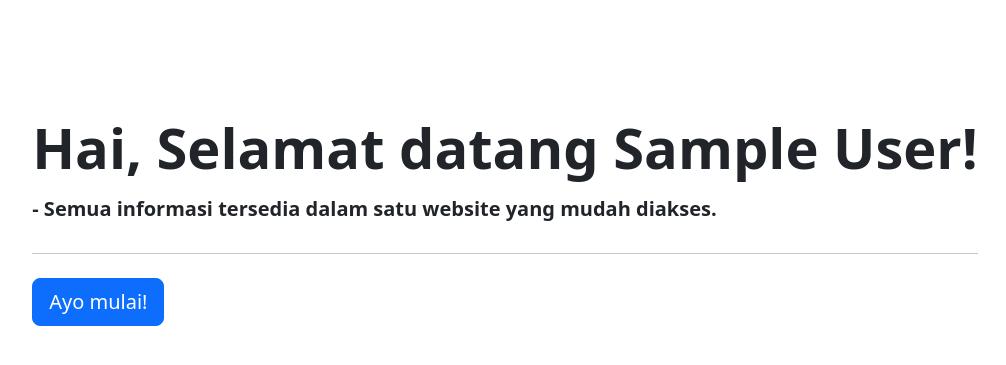
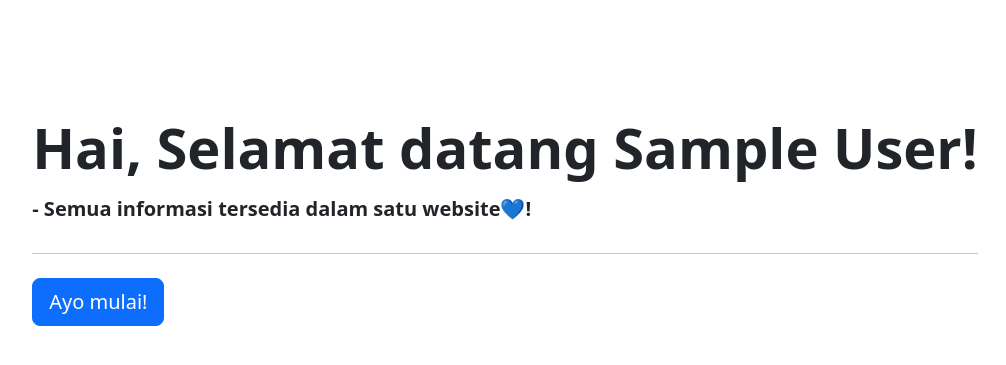
Before and after one commit to lawateko/webtid, a PHP site: page / in a window 1280 px wide. Shown: the part 162-527 px from the top of the page, without its empty margins (135-1141 px from the left). Run offline with PHP 8.4, Linux system fonts and the light colour scheme; the visitor is signed in with stand-in values (Sample User, id 1).

Commit message:
mengubah sedikit pada bagian jumbotron

```diff
--- a/content/home.php
+++ b/content/home.php
@@ -6,7 +6,7 @@ $role = isset($_SESSION["user_role"]) ? $_SESSION["user_role"] : "";
 <div class="centered-jumbo lh-lg">
     <div class="jumbotron">
         <h1 class="display-4 fw-bold">Hai, Selamat datang <?= htmlspecialchars($nama_user) ?>!</h1>
-        <p class="lead fw-semibold">- Semua informasi tersedia dalam satu website yang mudah diakses.</p>
+        <p class="lead fw-semibold">- Semua informasi tersedia dalam satu website💙!</p>
         <hr class="my-4">
         <p class="lead">
             <a class="btn btn-primary btn-lg" href="index.php?page=mahasiswa" role="button">Ayo mulai!</a>
```
